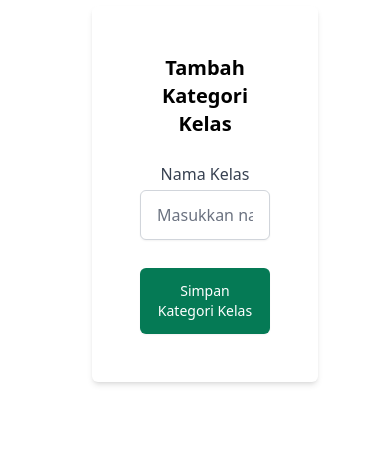
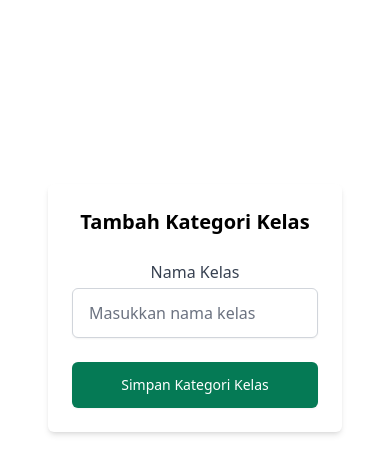
Before and after one commit to projectbinusa/portofoliomranggen-client, a React (Vite) app: page /tambah-kategori-kelas in a window 390 px wide. Shown: the part 146-620 px from the top of the page. Built offline with nearby package versions, Linux system fonts and the light colour scheme.

Commit message:
membuat responsive , tambah kategori kelas

```diff
--- a/src/kelas/TambahKategori.jsx
+++ b/src/kelas/TambahKategori.jsx
@@ -49,14 +49,11 @@ const TambahKategoriKelas = () => {
   };
 
   return (
-      <div className="flex-1 p-10 ml-5 mt-20">
-        <div className="max-w-lg mx-auto bg-white p-12 rounded-md shadow-md">
+    <div className="flex justify-center items-center min-h-screen p-4">
+      <div className="w-full max-w-lg bg-white p-6 md:p-12 rounded-md shadow-md">
         <form onSubmit={handleSubmit}>
           <div className="space-y-6">
-              <div className="flex justify-between items-center mb-4">
-                <h1 className="text-xl font-semibold">Tambah Kategori Kelas</h1>
-              </div>
-
+            <h1 className="text-xl font-semibold text-center">Tambah Kategori Kelas</h1>
             <div>
               <label htmlFor="namaKelas" className="block text-base font-medium text-gray-700">
                 Nama Kelas
@@ -67,24 +64,17 @@ const TambahKategoriKelas = () => {
                 name="namaKelas"
                 value={namaKelas}
                 onChange={(e) => setNamaKelas(e.target.value)}
-                  className="mt-1 block w-full px-4 py-3 border border-gray-300 rounded-md
-                   shadow-sm focus:outline-none focus:ring-green-500 focus:border-green-500 sm:text-sm"
+                className="mt-1 block w-full px-4 py-3 border border-gray-300 rounded-md shadow-sm focus:outline-none focus:ring-green-500 focus:border-green-500 sm:text-sm"
                 placeholder="Masukkan nama kelas"
                 required
               />
             </div>
-
-              <div className="pt-1">
             <button
               type="submit"
-                  className="w-full inline-flex justify-center py-3 px-4
-                   border border-transparent rounded-md shadow-sm text-sm font-medium
-                    text-white bg-green-600 hover:bg-green-700 focus:outline-none
-                     focus:ring-2 focus:ring-offset-2 focus:ring-green-500"
+              className="w-full py-3 px-4 border border-transparent rounded-md shadow-sm text-sm font-medium text-white bg-green-600 hover:bg-green-700 focus:outline-none focus:ring-2 focus:ring-offset-2 focus:ring-green-500"
             >
               Simpan Kategori Kelas
             </button>
-              </div>
           </div>
         </form>
       </div>
```
Lines whose indentation alone changed are shown as unchanged.
